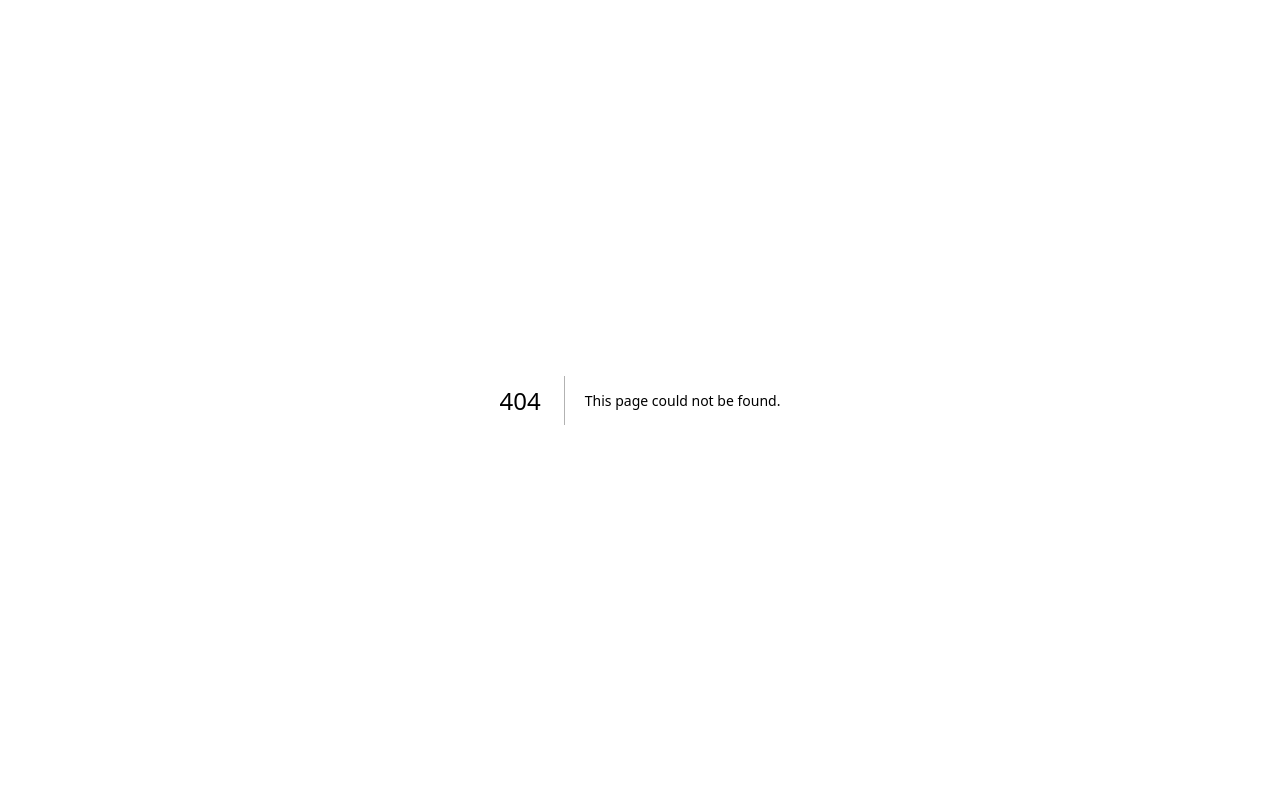
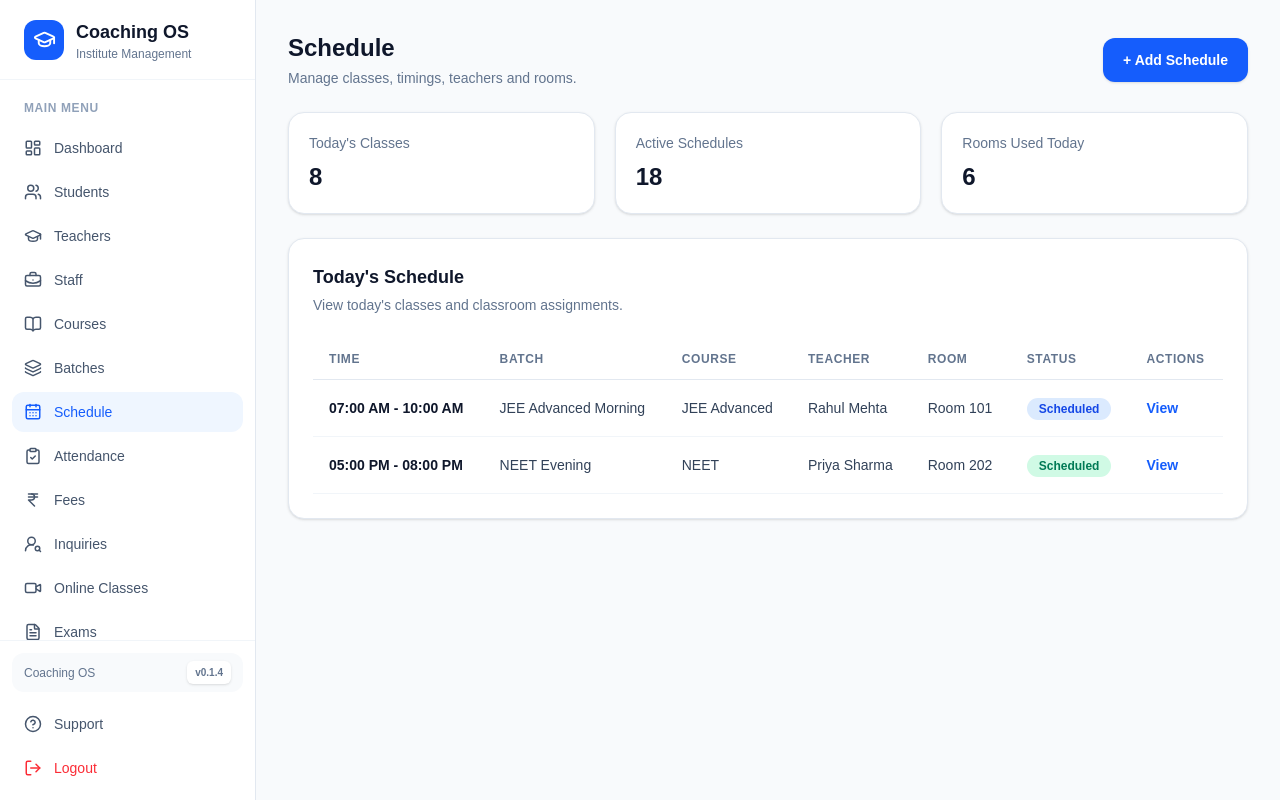
Before and after one commit to devleyj/Coaching-os-admin, a Next.js app: page /schedule in a window 1280 px wide. Before the commit this address had no page. Built offline with nearby package versions, Linux system fonts and the light colour scheme.

Commit message:
Start schedule management

```diff
--- a/app/components/Slidebar.tsx
+++ b/app/components/Slidebar.tsx
@@ -101,7 +101,7 @@ export default function Slidebar() {
             </span>
 
             <span className="rounded-md bg-white px-2 py-1 text-[10px] font-semibold text-slate-500 shadow-sm">
-              v0.1.3
+              v0.1.4
             </span>
           </div>
         </div>
--- /dev/null
+++ b/app/schedule/page.tsx
@@ -0,0 +1,180 @@
+"use client";
+
+import { useState } from "react";
+import Slidebar from "../components/Slidebar";
+
+export default function SchedulePage() {
+  const [showAddSchedule, setShowAddSchedule] = useState(false);
+  return (
+    <div className="min-h-screen bg-slate-50">
+      <Slidebar />
+
+      <main className="ml-64 min-h-screen p-8">
+        {/* Header */}
+        <div className="flex items-center justify-between">
+          <div>
+            <h1 className="text-2xl font-bold text-slate-900">Schedule</h1>
+
+            <p className="mt-1 text-sm text-slate-500">
+              Manage classes, timings, teachers and rooms.
+            </p>
+          </div>
+
+          <button
+            type="button"
+            onClick={() => setShowAddSchedule(true)}
+            className="rounded-xl bg-blue-600 px-5 py-3 text-sm font-semibold text-white shadow-sm transition hover:bg-blue-700"
+          >
+            + Add Schedule
+          </button>
+        </div>
+
+        {/* Summary Cards */}
+        <div className="mt-6 grid grid-cols-1 gap-5 md:grid-cols-3">
+          <div className="rounded-2xl border border-slate-200 bg-white p-5 shadow-sm">
+            <p className="text-sm font-medium text-slate-500">
+              Today's Classes
+            </p>
+
+            <p className="mt-2 text-2xl font-bold text-slate-900">8</p>
+          </div>
+
+          <div className="rounded-2xl border border-slate-200 bg-white p-5 shadow-sm">
+            <p className="text-sm font-medium text-slate-500">
+              Active Schedules
+            </p>
+
+            <p className="mt-2 text-2xl font-bold text-slate-900">18</p>
+          </div>
+
+          <div className="rounded-2xl border border-slate-200 bg-white p-5 shadow-sm">
+            <p className="text-sm font-medium text-slate-500">
+              Rooms Used Today
+            </p>
+
+            <p className="mt-2 text-2xl font-bold text-slate-900">6</p>
+          </div>
+        </div>
+
+        {/* Today's Schedule */}
+        <div className="mt-6 rounded-2xl border border-slate-200 bg-white p-6 shadow-sm">
+          <div>
+            <h2 className="text-lg font-bold text-slate-900">
+              Today's Schedule
+            </h2>
+
+            <p className="mt-1 text-sm text-slate-500">
+              View today's classes and classroom assignments.
+            </p>
+          </div>
+
+          <div className="mt-6 overflow-x-auto">
+            <table className="w-full min-w-[900px]">
+              <thead>
+                <tr className="border-b border-slate-200">
+                  <th className="px-4 py-3 text-left text-xs font-semibold uppercase tracking-wider text-slate-500">
+                    Time
+                  </th>
+
+                  <th className="px-4 py-3 text-left text-xs font-semibold uppercase tracking-wider text-slate-500">
+                    Batch
+                  </th>
+
+                  <th className="px-4 py-3 text-left text-xs font-semibold uppercase tracking-wider text-slate-500">
+                    Course
+                  </th>
+
+                  <th className="px-4 py-3 text-left text-xs font-semibold uppercase tracking-wider text-slate-500">
+                    Teacher
+                  </th>
+
+                  <th className="px-4 py-3 text-left text-xs font-semibold uppercase tracking-wider text-slate-500">
+                    Room
+                  </th>
+
+                  <th className="px-4 py-3 text-left text-xs font-semibold uppercase tracking-wider text-slate-500">
+                    Status
+                  </th>
+
+                  <th className="px-4 py-3 text-left text-xs font-semibold uppercase tracking-wider text-slate-500">
+                    Actions
+                  </th>
+                </tr>
+              </thead>
+
+              <tbody>
+                <tr className="border-b border-slate-100">
+                  <td className="px-4 py-4 text-sm font-semibold text-slate-900">
+                    07:00 AM - 10:00 AM
+                  </td>
+
+                  <td className="px-4 py-4 text-sm text-slate-700">
+                    JEE Advanced Morning
+                  </td>
+
+                  <td className="px-4 py-4 text-sm text-slate-700">
+                    JEE Advanced
+                  </td>
+
+                  <td className="px-4 py-4 text-sm text-slate-700">
+                    Rahul Mehta
+                  </td>
+
+                  <td className="px-4 py-4 text-sm text-slate-700">Room 101</td>
+
+                  <td className="px-4 py-4">
+                    <span className="rounded-full bg-blue-100 px-3 py-1 text-xs font-semibold text-blue-700">
+                      Scheduled
+                    </span>
+                  </td>
+
+                  <td className="px-4 py-4">
+                    <button
+                      type="button"
+                      className="text-sm font-semibold text-blue-600 hover:text-blue-800"
+                    >
+                      View
+                    </button>
+                  </td>
+                </tr>
+
+                <tr className="border-b border-slate-100">
+                  <td className="px-4 py-4 text-sm font-semibold text-slate-900">
+                    05:00 PM - 08:00 PM
+                  </td>
+
+                  <td className="px-4 py-4 text-sm text-slate-700">
+                    NEET Evening
+                  </td>
+
+                  <td className="px-4 py-4 text-sm text-slate-700">NEET</td>
+
+                  <td className="px-4 py-4 text-sm text-slate-700">
+                    Priya Sharma
+                  </td>
+
+                  <td className="px-4 py-4 text-sm text-slate-700">Room 202</td>
+
+                  <td className="px-4 py-4">
+                    <span className="rounded-full bg-emerald-100 px-3 py-1 text-xs font-semibold text-emerald-700">
+                      Scheduled
+                    </span>
+                  </td>
+
+                  <td className="px-4 py-4">
+                    <button
+                      type="button"
+                      className="text-sm font-semibold text-blue-600 hover:text-blue-800"
+                    >
+                      View
+                    </button>
+                  </td>
+                </tr>
+              </tbody>
+            </table>
+          </div>
+        </div>
+      </main>
+    </div>
+  );
+}
```
